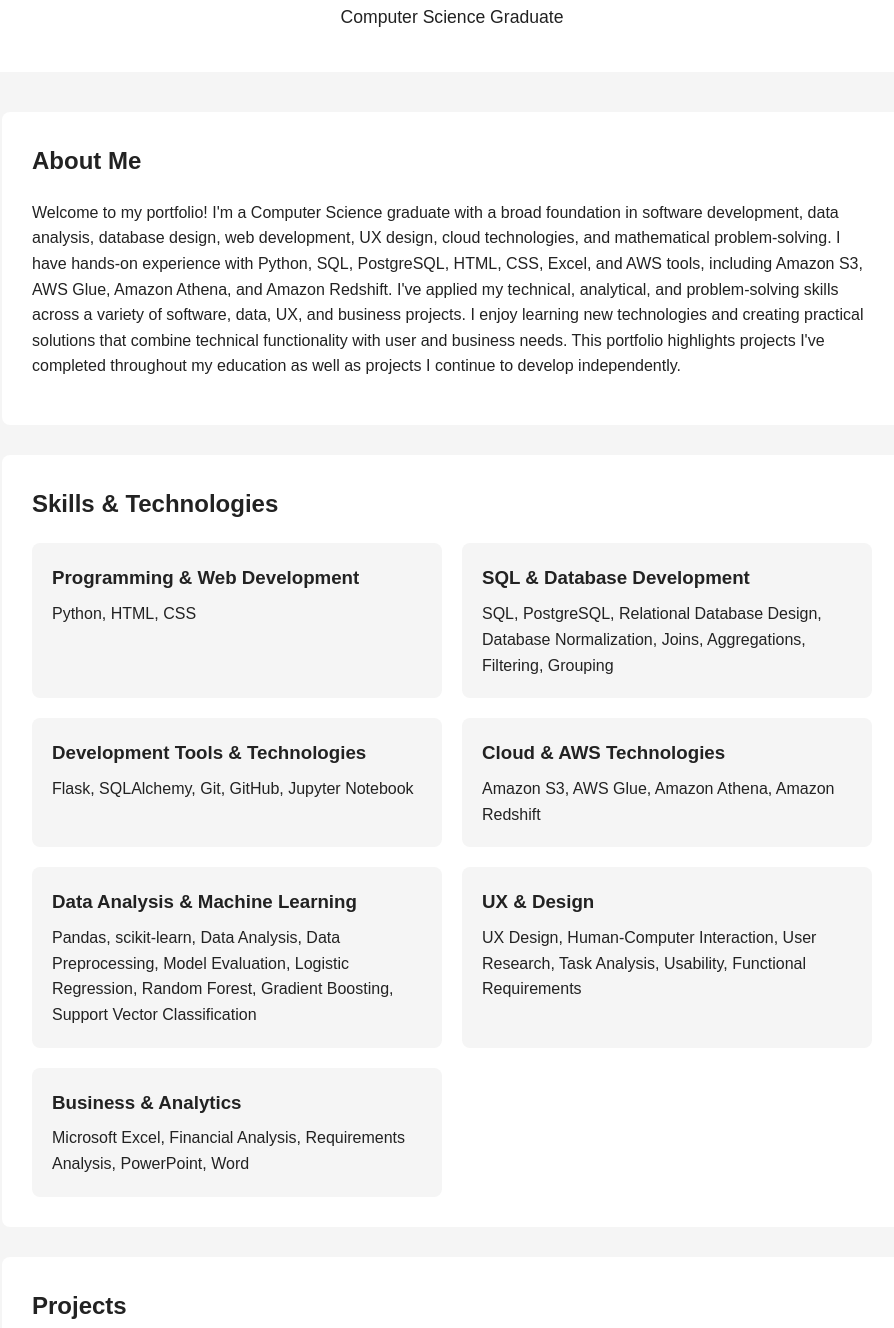
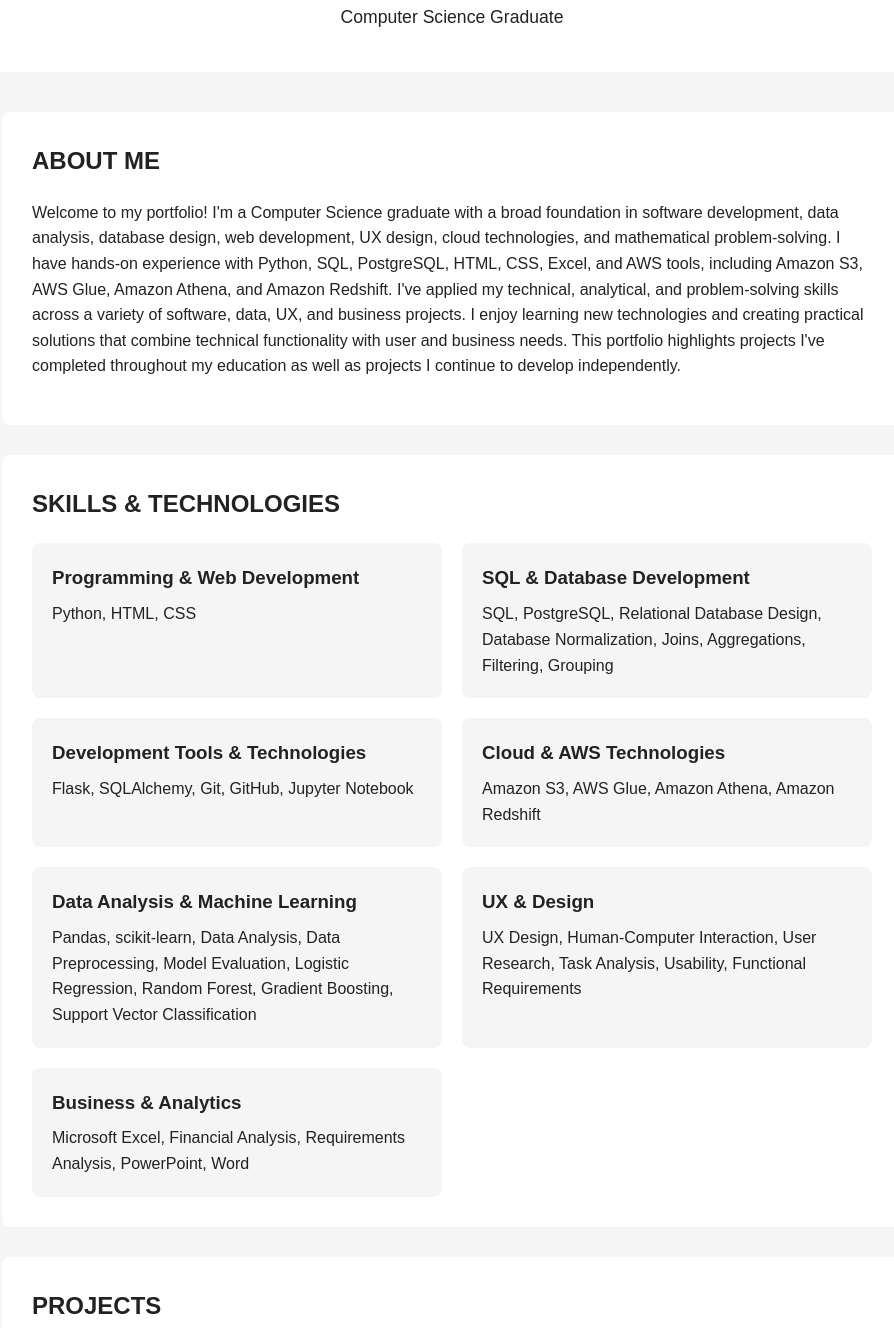
Before and after one commit to Laura-Dampman22/Laura-Dampman22.github.io, a plain HTML site: page index.html in a window 1280 px wide. Shown: the part 223-1551 px from the top of the page, without its empty margins (188-1082 px from the left). Drawn offline with Linux system fonts and the light colour scheme.

Commit message:
Update section headings to uppercase

```diff
--- a/index.html
+++ b/index.html
@@ -31,7 +31,7 @@
     <main>
 
         <section id="about">
-            <h2>About Me</h2>
+        <h2>ABOUT ME</h2>
 
             <p>
               Welcome to my portfolio! I'm a Computer Science graduate with a broad
@@ -51,7 +51,7 @@
 
         <!-- ==================== SKILLS & TECHNOLOGIES ==================== -->
     <section id="skills">
-    <h2>Skills & Technologies</h2>
+    <h2>SKILLS & TECHNOLOGIES</h2>
 
     <div class="skills-grid">
 
@@ -123,7 +123,7 @@
 
       <!-- ===================== PROJECTS ===================== -->
     <section id="projects">
-    <h2>Projects</h2>
+    <h2>PROJECTS</h2>
 
     <p>
         Explore my computer science, software development,
@@ -264,7 +264,7 @@
 
     <!-- ======================= EDUCATION =================== -->
         <section id="education">
-            <h2>Education</h2>
+            <h2>EDUCATION</h2>
 
             <div class="education-item">
                 <h3>Bachelor of Science in Computer Science</h3>
@@ -284,7 +284,7 @@
 
              <!-- ===================== CONTACT ================== -->
         <section id="contact">
-            <h2>Contact</h2>
+            <h2>CONTACT</h2>
 
             <p>
                 Interested in connecting? Feel free to reach out.
```
Lines whose indentation alone changed are shown as unchanged.
